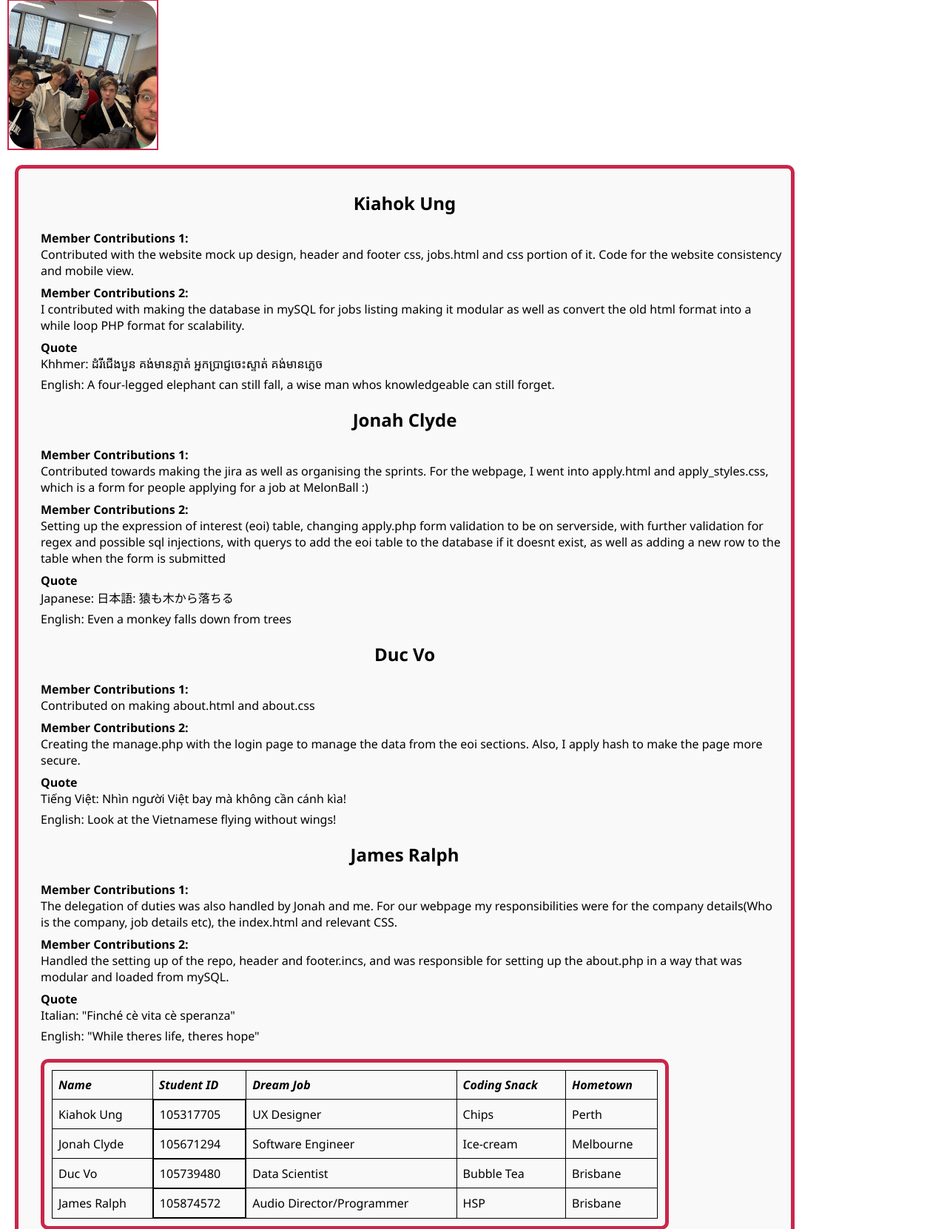
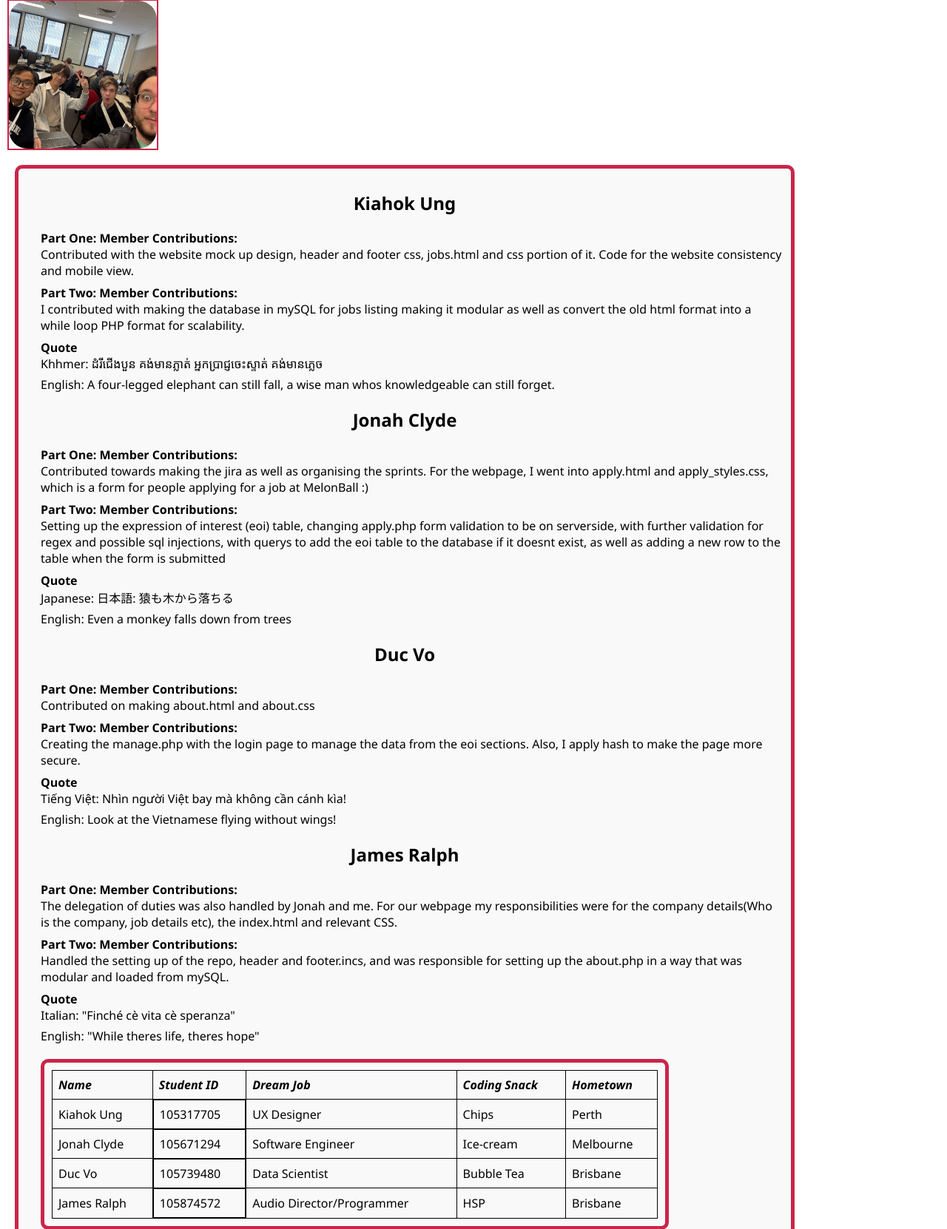
Before and after one commit to ThankYouBonsai/Applied_Web_Project_G01_Part_2, a PHP site: page /about.php in a window 1280 px wide. Shown: the part 363-2025 px from the top of the page at 74% size. Run offline with PHP 8.4, Linux system fonts and the light colour scheme; data comes from the database, SQL or seed files in the repository.

Commit message:
Edit about to clearly seperate part one and two member contributions.

```diff
--- a/about.php
+++ b/about.php
@@ -92,9 +92,9 @@
 
               echo "<h2> $first_name $last_name </h2>";
               echo "<dl>
-                      <dt>Member Contributions 1:</dt>
+                      <dt>Part One: Member Contributions:</dt>
                       <dd>$member_cont_one</dd>
-                      <dt>Member Contributions 2:</dt>
+                      <dt>Part Two: Member Contributions:</dt>
                       <dd>$member_cont_two</dd>
                       <dt> Quote </dt>
                       <dd>$lang <span lang='{$lang_html}'>$quote_lang</span></dd>
```
